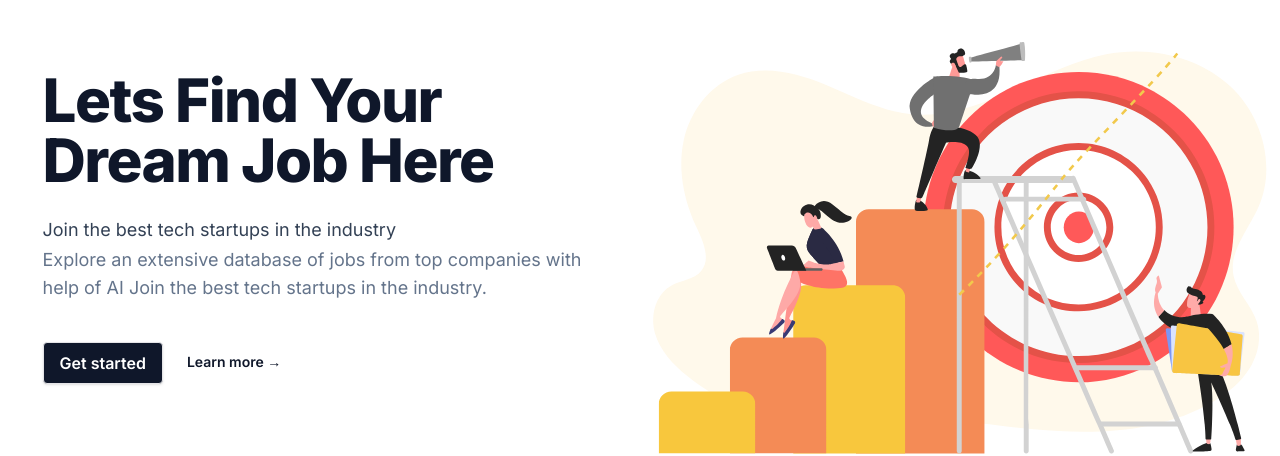
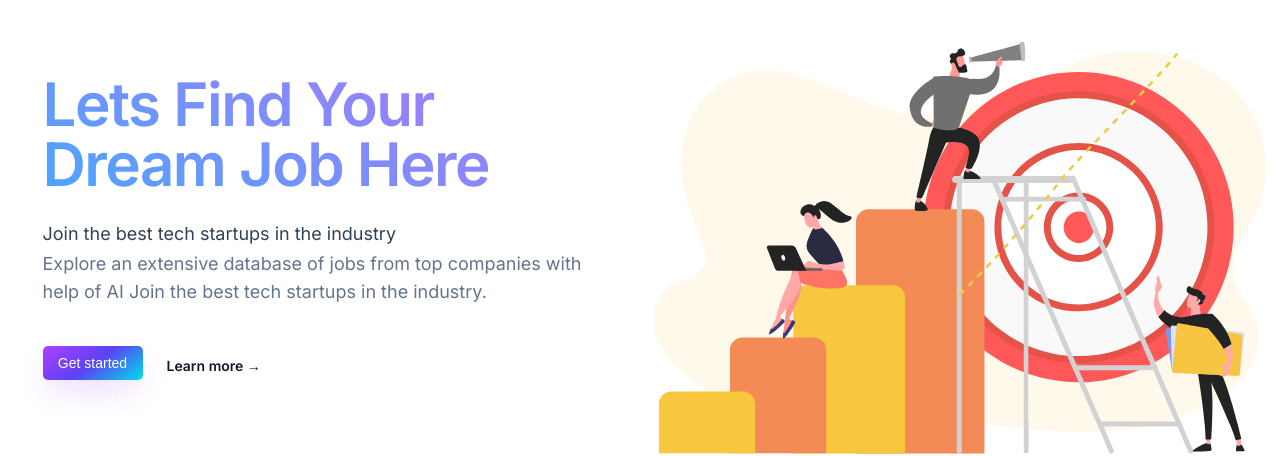
Before and after one commit to patilsp/wearehiring, a Next.js app: page / in a window 1280 px wide. Shown: the part 166-622 px from the top of the page. Built offline with nearby package versions, Linux system fonts and the light colour scheme; no server answers.

Commit message:
ui changes

```diff
--- a/app/page.tsx
+++ b/app/page.tsx
@@ -38,7 +38,7 @@ export default function Home() {
           <div className="mx-auto flex w-full flex-col justify-center space-y-6 sm:w-[555px]">
             <div className="flex flex-col space-y-2 text-center">
               <div className="text-left">
-                  <p className="text-left text-4xl font-extrabold tracking-tight text-slate-900 dark:text-white sm:text-5xl lg:text-6xl">Lets Find Your <br /> Dream Job Here </p>
+                  <p className="text_primary text-left text-4xl font-extrabold tracking-tight dark:text-white sm:text-5xl lg:text-6xl">Lets Find Your <br /> Dream Job Here </p>
                   <p className="mt-6 text-lg leading-8 text-slate-700">Join the best tech startups in the industry</p>
 
                   <motion.p
@@ -49,7 +49,7 @@ export default function Home() {
                     Join the best tech startups in the industry.
                 </motion.p>
                   <div className="items-left justify-left mt-10 flex gap-x-6">
-                  <Link href="/jobs-dashboard" className="rounded border bg-slate-900 px-4 py-2 font-semibold text-white shadow hover:bg-slate-700 hover:text-white">Get started</Link>
+                  <Link href="/jobs-dashboard" className="btn-primary">Get started</Link>
                   <a href="#" className="mt-2 text-sm font-semibold leading-6 text-slate-900">Learn more <span aria-hidden="true">→</span></a>
                   </div>
               </div>
--- a/components/Nav.jsx
+++ b/components/Nav.jsx
@@ -22,6 +22,7 @@ import {
   DropdownMenuShortcut,
   DropdownMenuTrigger,
 } from "@/registry/new-york/ui/dropdown-menu"
+import { Button } from "@/registry/new-york/ui/button"
 
 const Nav = () => {
   const { data: session } = useSession();
@@ -153,16 +154,16 @@ const Nav = () => {
                 >
             {providers &&
               Object.values(providers).map((provider) => (
-                <button
+                <Button
                   type="button"
                   key={provider.name}
                   onClick={() => {
                     signIn(provider.id);
                   }}
-                  className="black_btn"
+                  className=""
                 >
                   Sign in
-                </button>
+                </Button>
               ))}
               </motion.div>
           </>
--- a/components/mobile-nav.tsx
+++ b/components/mobile-nav.tsx
@@ -35,10 +35,10 @@ export function MobileNav() {
           onOpenChange={setOpen}
         >
           {/* <Icons.logo className="mr-2 h-4 w-4" /> */}
-          <span className="font-bold">{siteConfig.name}</span>
+          <span className="text_primary text-2xl font-bold">{siteConfig.name}</span>
         </MobileLink>
-        <ScrollArea className="my-4 h-[calc(100vh-8rem)] pb-10 pl-6">
-          <div className="flex flex-col space-y-3">
+        <ScrollArea className="my-4 h-[calc(100vh-8rem)] pb-10 pl-1">
+          <div className="mobile_nav flex flex-col space-y-3">
             {docsConfig.mainNav?.map(
               (item) =>
                 item.href && (
@@ -54,7 +54,7 @@ export function MobileNav() {
           </div>
           <div className="flex flex-col space-y-2">
             {docsConfig.sidebarNav.map((item, index) => (
-              <div key={index} className="flex flex-col space-y-3 pt-6">
+              <div key={index} className="mobile_nav flex flex-col space-y-3">
                 <h4 className="font-medium">{item.title}</h4>
                 {item?.items?.length &&
                   item.items.map((item) => (
--- a/config/docs.ts
+++ b/config/docs.ts
@@ -32,7 +32,6 @@ export const docsConfig: DocsConfig = {
   ],
   sidebarNav: [
     {
-      title: "General",
       items: [
         {
           title: "Help",
--- a/package.json
+++ b/package.json
@@ -38,6 +38,7 @@
     "date-fns": "^2.30.0",
     "faker": "^5.5.3",
     "framer-motion": "^10.12.16",
+    "gsap": "^3.12.2",
     "jotai": "^2.3.1",
     "lottie-react": "^2.4.0",
     "lucide-react": "0.105.0-alpha.4",
--- a/styles/globals.css
+++ b/styles/globals.css
@@ -77,11 +77,6 @@
   }
 }
 
-
-.btn-primary{
-  @apply inline-flex items-center justify-center rounded-md text-sm font-medium shadow ring-offset-background transition-colors focus-visible:outline-none focus-visible:ring-2 focus-visible:ring-ring focus-visible:ring-offset-2 disabled:pointer-events-none disabled:opacity-50 border border-input bg-background hover:bg-accent hover:text-accent-foreground h-8 px-4 py-2 ml-2;
-}
-
 .blue_gradient{
   background: linear-gradient(90deg,#4ca5ff,#b573f8);
   -webkit-background-clip: text;
@@ -102,10 +97,60 @@
 }
 
 .black_btn{
-  @apply bg-slate-900 hover:bg-slate-700 focus:outline-none focus:ring-2 focus:ring-slate-400 focus:ring-offset-2 focus:ring-offset-slate-50 text-white font-semibold h-8 px-4 rounded-lg w-full  ;
+  @apply bg-slate-700 hover:bg-slate-900 focus:outline-none focus:ring-2 focus:ring-slate-400 focus:ring-offset-2 focus:ring-offset-slate-50 text-white font-semibold h-8 px-4 rounded w-full  ;
 }
 
 
+
+
+
+.btn-primary {
+  align-items: center;
+  background-image: linear-gradient(144deg,#AF40FF, #5B42F3 50%,#00DDEB);
+  border: 0;
+  border-radius: 5px;
+  box-shadow: rgba(151, 65, 252, 0.2) 0 15px 30px -5px;
+  box-sizing: border-box;
+  color: #FFFFFF;
+  display: flex;
+  font-family: Phantomsans, sans-serif;
+  font-size: 14px;
+  justify-content: center;
+  line-height: 1em;
+  max-width: 100%;
+  min-width: 100px;
+  padding: 10px 15px;
+  text-decoration: none;
+  -moz-user-select: none;
+  user-select: none;
+  -webkit-user-select: none;
+  touch-action: manipulation;
+  white-space: nowrap;
+  cursor: pointer;
+  transition: all .3s;
+ }
+
+ .btn-primary:active,
+ .btn-primary:hover {
+  outline: 0;
+ }
+
+ .btn-primary span {
+  background-color: rgb(5, 6, 45);
+  padding: 16px 24px;
+  border-radius: 6px;
+  width: 100%;
+  height: 100%;
+  transition: 300ms;
+ }
+
+ .btn-primary:hover span {
+  background: none;
+ }
+
+ .btn-primary:active {
+  transform: scale(0.9);
+ }
 
 
 .section {
@@ -157,3 +202,29 @@ body::-webkit-scrollbar-thumb {
   border-radius: 6px;
   border: 3px solid var(--scrollbarBG);
 }
+
+.mobile_nav {
+  /* background-color: #ccc; */
+}
+
+.mobile_nav a {
+  text-decoration: none;
+  color: #1E1E23;
+  opacity: 1;
+  font-family: 'work sans', sans serif;
+  font-size: 2em;
+  font-weight: 600;
+  transition: 200ms;
+}
+a:hover {
+  opacity:0.5;
+}
+
+.text_primary {
+  background: linear-gradient(30deg,#4ca5ff,#b573f8);
+  -webkit-background-clip: text;
+  background-clip: text !important;
+  -webkit-text-fill-color: transparent;
+  text-fill-color: transparent !important;
+  font-weight: 600;
+}
```
Also changed, not shown: 1 other file (tests, documents, lock files or other folders).
